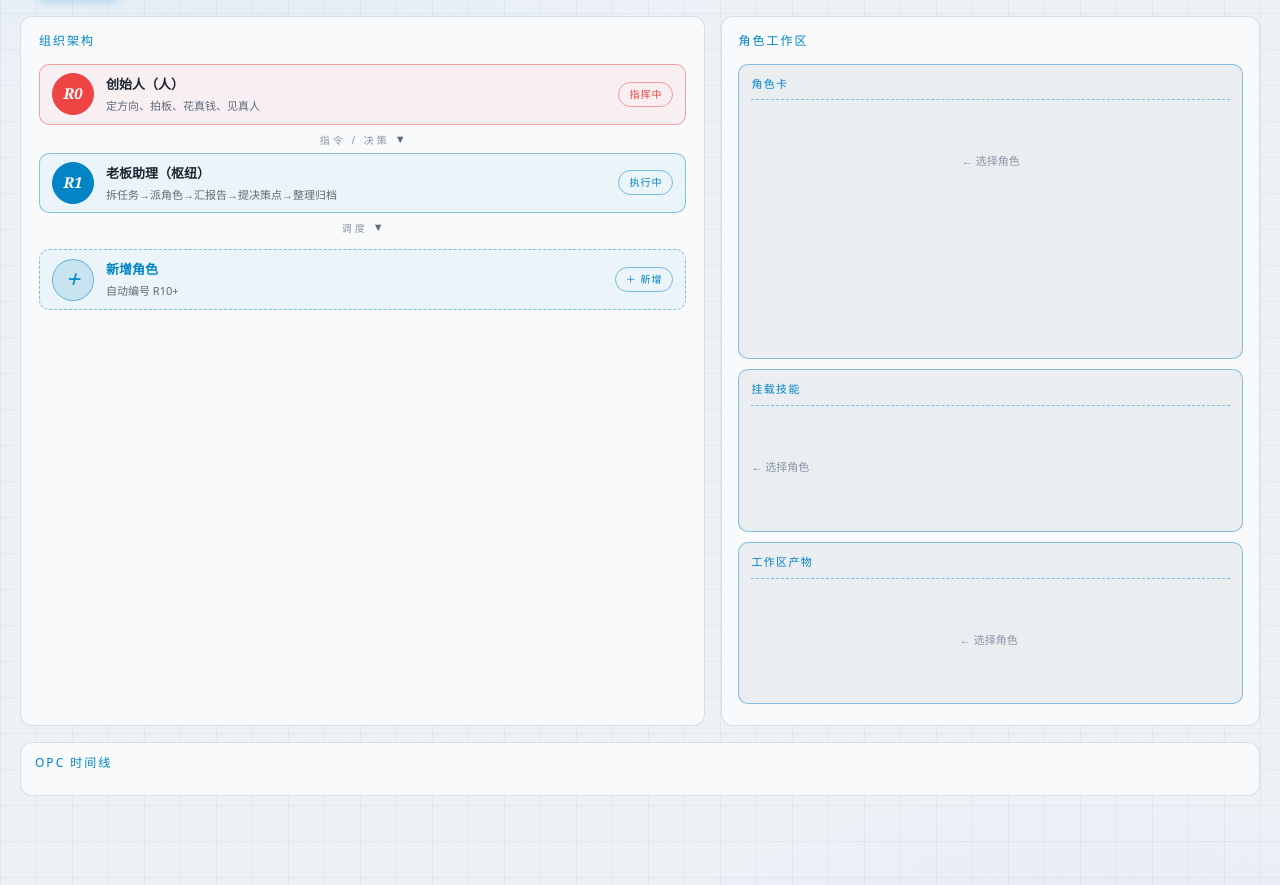
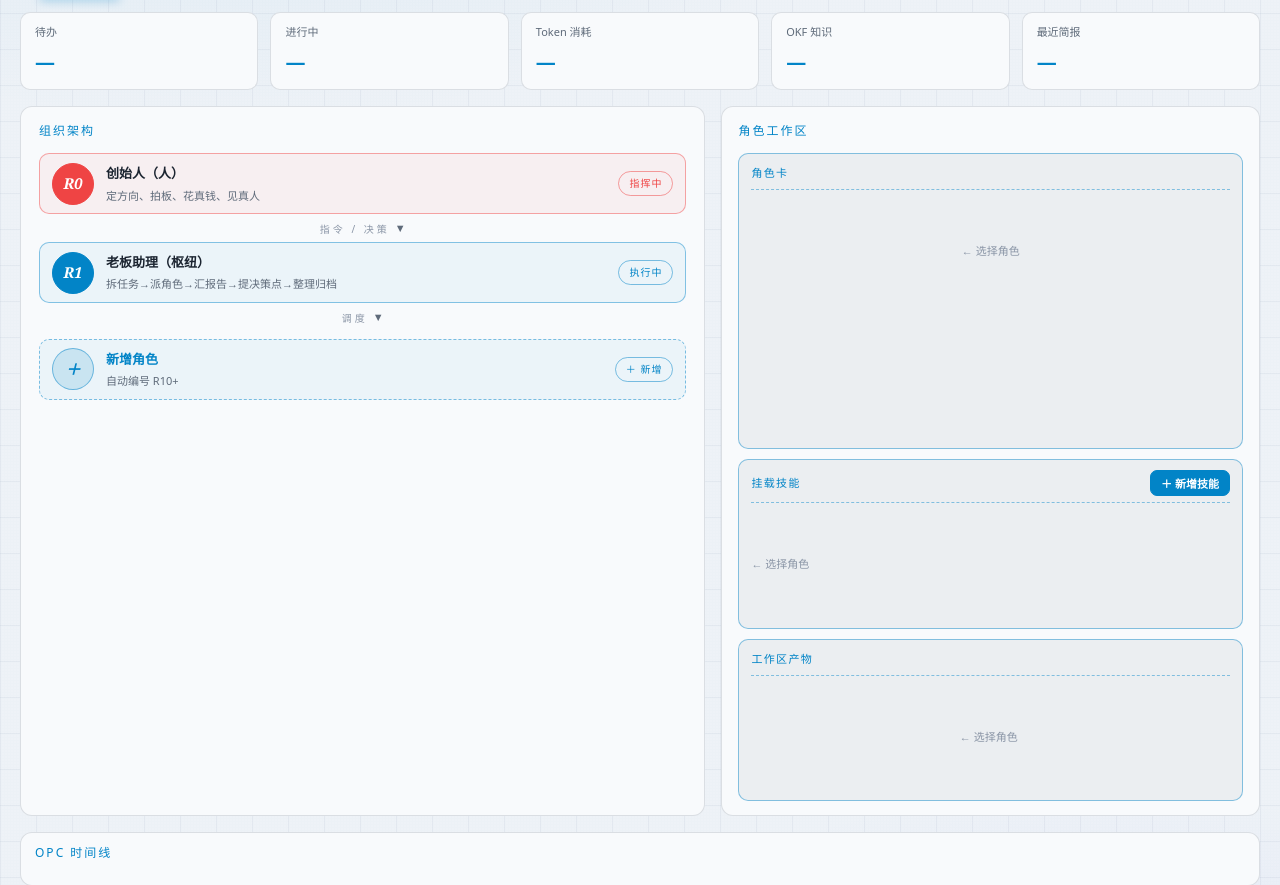
Before and after one commit to wenbuer/opc-web-dsh, a Python web app: template templates/index.html in a window 1280 px wide. Shown: the part 95-980 px from the top of the page. Run offline with Jinja, Linux system fonts and the light colour scheme; the template is opened without the code that fills it, so the values that code supplies are empty.

Commit message:
feat: 公司概览卡（待办/进行中/Token/OKF/最近简报）+ 挂载技能「＋ 新增技能」胶囊（打开编辑装配）+ 编辑弹窗加「去 Skill 导入」并去掉手动加载说明

```diff
--- a/static/main.css
+++ b/static/main.css
@@ -246,6 +246,9 @@ main{flex:1;overflow:hidden}
 .markdown-body pre code{background:none;padding:0;color:#a8c4e6}
 .markdown-body hr{border:none;border-top:1px dashed var(--line);margin:18px 0}
 
+.overview-bar{display:flex;gap:12px;flex-wrap:wrap;align-items:stretch;padding:12px 20px 0}
+.ov-item{flex:1;min-width:120px;padding:10px 14px;background:var(--panel);border:1px solid var(--line);border-radius:10px;font-size:11px;color:var(--dim)}
+.ov-item b{display:block;font-size:20px;font-weight:700;color:var(--gold);margin-top:3px}
 .home-grid{display:grid;grid-template-columns:1.12fr .88fr;gap:16px;height:100%;padding:16px 20px;overflow:auto}
 .panel-head{font-size:12px;letter-spacing:2px;color:var(--gold);margin-bottom:12px;display:flex;align-items:baseline;gap:10px;flex-wrap:wrap}
 .panel-head em{font-style:normal;color:var(--faint);font-size:10.5px;letter-spacing:.5px}
@@ -682,6 +685,8 @@ table.mdt{border-collapse:collapse;width:100%;min-width:100%;font-size:10.5px;co
 .modal-foot{display:flex;align-items:center;gap:10px;margin-top:12px;flex-wrap:wrap}
 #mRoleMsg{font-size:10.5px;color:var(--gold);letter-spacing:.3px;line-height:1.5;min-width:0;word-break:break-all}
 .skills-pick-caption{width:100%;font-size:10px;color:var(--dim);letter-spacing:.4px;margin:-2px 0 4px}
+.skills-pick-caption a{color:var(--gold);cursor:pointer;margin-left:8px;text-decoration:underline}
+.skills-pick-caption a:hover{opacity:.8}
 .skills-pick{width:100%;display:flex;flex-wrap:wrap;gap:6px;background:var(--panel2);border:1px solid var(--line2);border-radius:8px;padding:8px 10px;margin-bottom:8px;box-sizing:border-box}
 .skills-pick-empty{width:100%;color:var(--faint);font-size:10.5px;line-height:1.6}
 .skills-pick-empty code{color:var(--gold);background:rgba(2,132,199,.1);padding:0 3px;border-radius:3px}
--- a/static/main.js
+++ b/static/main.js
@@ -38,6 +38,13 @@
   }
 
   /* ================= 首页：组织架构 / 时间线 / 当前任务 ================= */
+  function loadOverview(){
+    api("/api/summary").then(function(j){ if (j && j.ok){ var p=$("ovPending"); if(p) p.textContent = (j.pendingCount||0); } });
+    api("/api/queue").then(function(j){ if (j && j.ok){ var n=(j.queue||[]).filter(function(t){ return (t.status||"")!=="完成"; }).length; var r=$("ovRunning"); if(r) r.textContent=n; } });
+    api("/api/tokens").then(function(j){ if (j && j.ok){ var t=0; (j.rows||[]).forEach(function(x){ t += (Number(x.tokensIn)||0)+(Number(x.tokensOut)||0); }); var o=$("ovToken"); if(o) o.textContent = t>=1000 ? (t/1000).toFixed(1)+"k" : String(t); } });
+    api("/api/kb-entries").then(function(j){ if (j && j.ok){ var k=(j.entries||[]).filter(function(e){ return /okf\//.test(e.rel||""); }).length; var o=$("ovOkf"); if(o) o.textContent=k; } });
+    api("/api/daily").then(function(j){ if (j && j.ok){ var d=(j.daily||[])[0]; var o=$("ovDaily"); if(o) o.textContent = d ? d.date : "无"; } });
+  }
   function loadHome(){
     cacheRoles();
     api("/api/org").then(function(j){
@@ -47,6 +54,7 @@
     api("/api/timeline").then(function(j){
       if (j && j.ok){ renderTimeline(j.events || []); }
     }).catch(function(){});
+    loadOverview();
   }
   var taskTexts = {};   // 任务编号 → 下达内容原文（左列缩略卡看不到任务文字，选中后显示在搜索栏下方）
   function showCurTask(no){
@@ -147,6 +155,7 @@
     });
   }
   function openRole(code){
+    state.curNo = code;
     var name = roleName(code);
     var tt = $("roleDetailTitle");
     if (tt) tt.textContent = name;
@@ -1220,7 +1229,7 @@
     var box = $("mRlSkills"); if (!box) return;
     box.innerHTML = "";
     if (!list || !list.length){
-      box.innerHTML = "<div class='skills-pick-empty'>agents/skills/ 下暂无技能文件 —— 把 <code>技能名.md</code> 放进该目录后重开弹窗即可勾选</div>";
+      box.innerHTML = "<div class='skills-pick-empty'>暂无技能 —— 点「去 Skill 导入」从 dsh 导入后再装配</div>";
       return;
     }
     list.forEach(function(n){
@@ -1743,6 +1752,12 @@
     }).catch(function(e){ if (chart) chart.innerHTML = "<div class='placeholder'>异常：" + esc(e.message) + "</div>"; });
   }
 
+  function gotoSkillImport(){
+    var tab = document.querySelector('.tab[data-view="settings"]');
+    if (tab) tab.click();
+    var s = document.querySelector('.snav-item[data-snav="skill"]');
+    if (s) s.click();
+  }
   function bindSettings(){
     document.querySelectorAll(".snav-item").forEach(function(item){
       item.addEventListener("click", function(){
@@ -1757,6 +1772,8 @@
       });
     });
     var sss = $("skillSearch"); if (sss && !sss.dataset.bound){ sss.dataset.bound = "1"; sss.addEventListener("input", renderDshSkills); }
+    var bas = $("btnAddSkill"); if (bas && !bas.dataset.bound){ bas.dataset.bound = "1"; bas.addEventListener("click", function(){ openRoleModal("edit", state.curNo || ""); }); }
+    var lis = $("linkImportSkill"); if (lis) lis.addEventListener("click", gotoSkillImport);
     var ps = $("projSel");
     if (ps && !ps.dataset.bound){
       ps.dataset.bound = "1";
--- a/templates/index.html
+++ b/templates/index.html
@@ -34,6 +34,13 @@
   <main>
     <!-- ===== 作战面板：组织架构 + 角色工作区 ===== -->
     <section id="view-home" class="view active">
+      <div class="overview-bar">
+        <span class="ov-item">待办 <b id="ovPending">—</b></span>
+        <span class="ov-item">进行中 <b id="ovRunning">—</b></span>
+        <span class="ov-item">Token 消耗 <b id="ovToken">—</b></span>
+        <span class="ov-item">OKF 知识 <b id="ovOkf">—</b></span>
+        <span class="ov-item">最近简报 <b id="ovDaily">—</b></span>
+      </div>
       <div class="home-grid">
         <div class="org-panel">
           <div class="panel-head">组织架构</div>
@@ -66,7 +73,7 @@
               <div id="roleCardBody" class="pane-body"><div class="placeholder">← 选择角色</div></div>
             </div>
             <div class="role-pane skills">
-              <div class="pane-title">挂载技能 <em id="roleSkillsTitle"></em></div>
+              <div class="pane-title">挂载技能 <em id="roleSkillsTitle"></em> <button id="btnAddSkill" class="btn-gold small">＋ 新增技能</button></div>
               <div id="roleSkillsBody" class="pane-body skill-caps"><div class="placeholder">← 选择角色</div></div>
             </div>
             <div class="role-pane files">
@@ -304,7 +311,7 @@
         <input id="mRlPosition" placeholder="一句话定位">
         <input id="mRlType" placeholder="类型（业务/技术/运营…）">
         <textarea id="mRlDuty" placeholder="职责（每行一条，回车分隔）"></textarea>
-        <div class="skills-pick-caption">装配技能</div>
+        <div class="skills-pick-caption">装配技能 <a href="javascript:void(0)" id="linkImportSkill">去 Skill 导入</a></div>
         <div id="mRlSkills" class="skills-pick"></div>
       </div>
       <div class="modal-foot">
```
